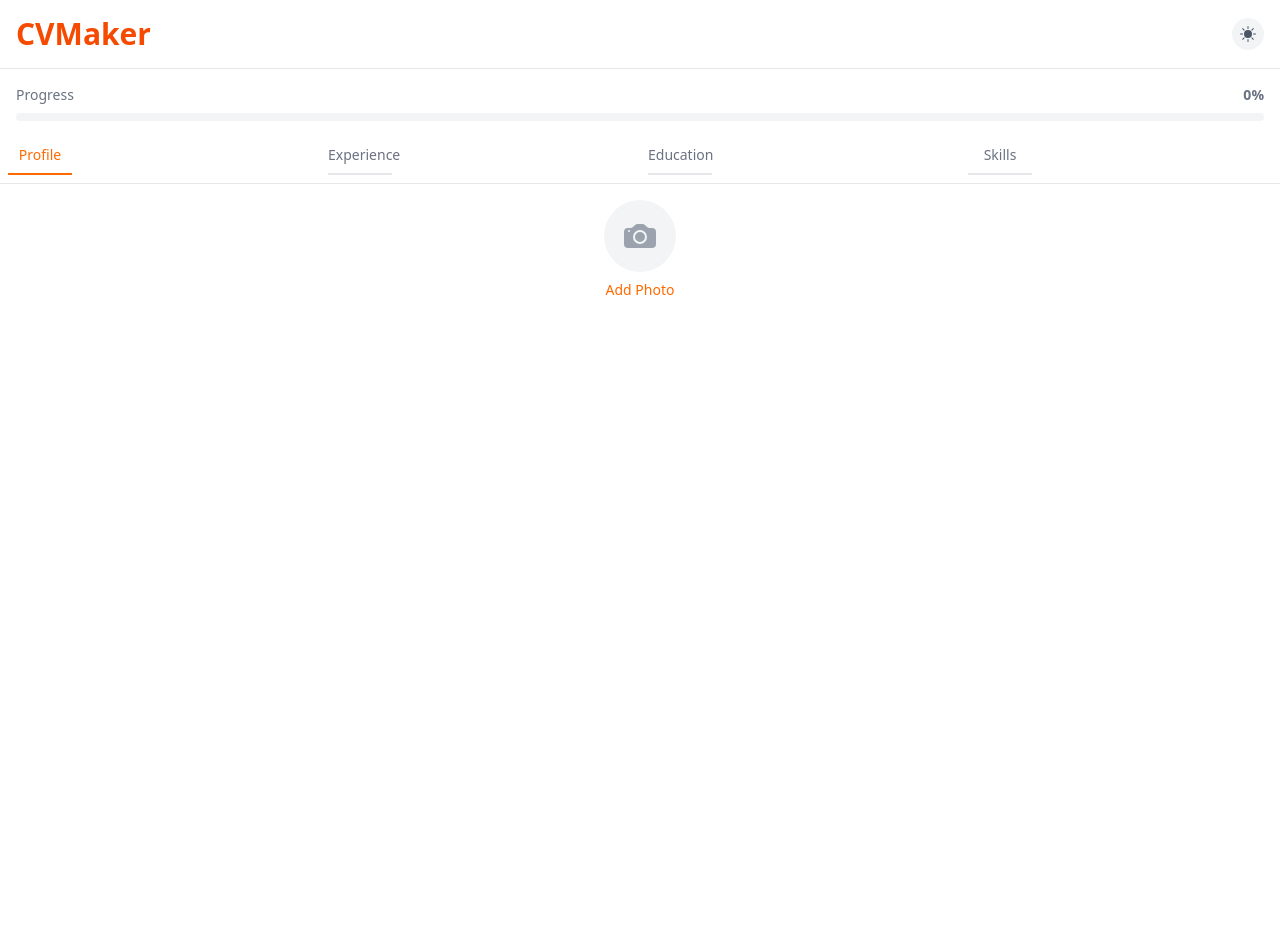
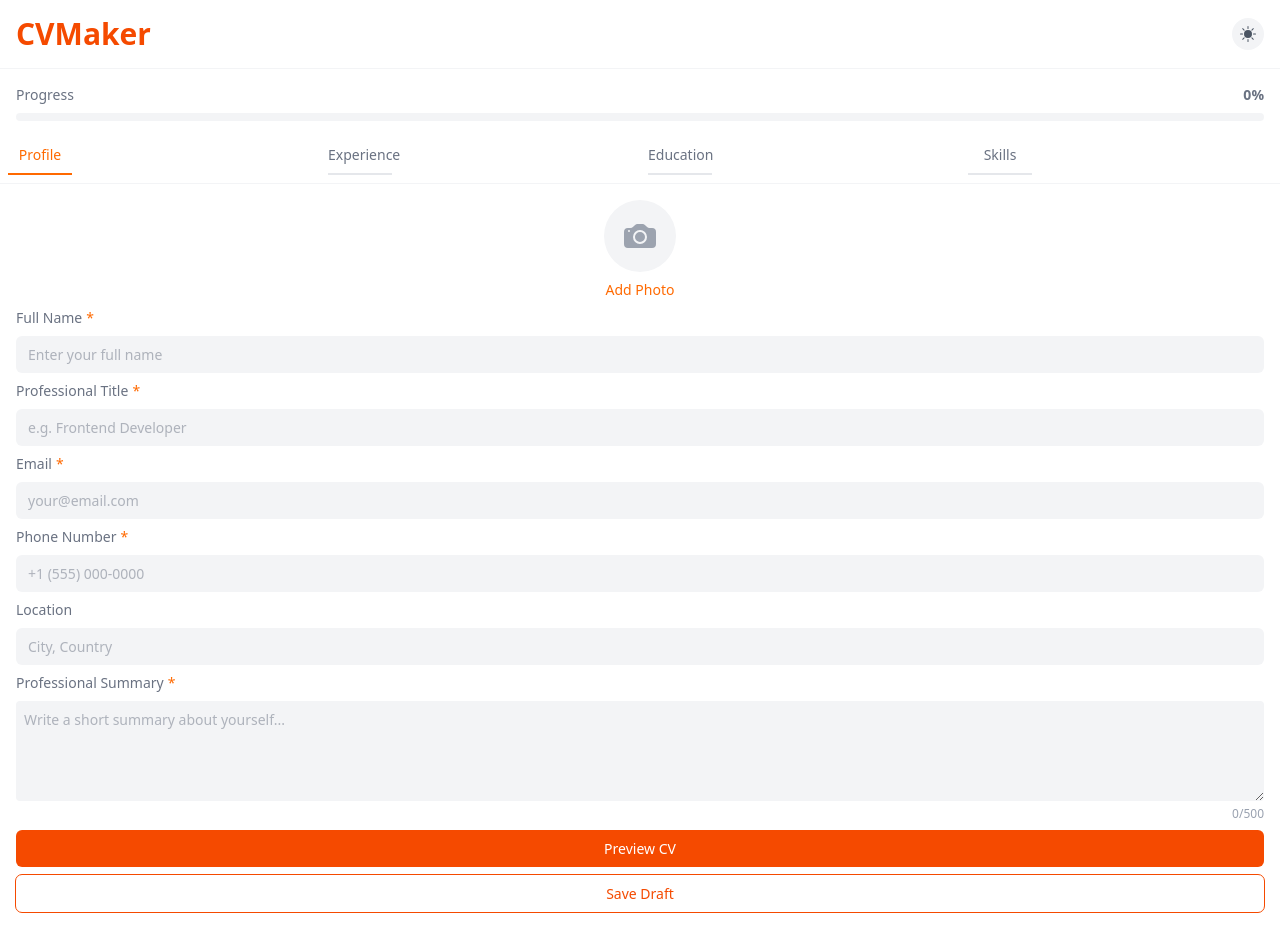
Before and after one commit to brandonleehs/CV-Builder, a React (Vite) app: page / in a window 1280 px wide. Before the commit the page ends 800 px from the top, so only its background shows below. Built offline with nearby package versions, Linux system fonts and the light colour scheme.

Commit message:
feat: update profile

```diff
--- a/src/Form.tsx
+++ b/src/Form.tsx
@@ -1,7 +1,7 @@
 import { useState } from "react";
 import ProgressBar from "./ProgressBar";
 import FormHeader from "./FormHeader";
-import Photo from "./Photo";
+import Profile from "./Profile";
 
 export type Selected = "Profile" | "Experience" | "Education" | "Skills";
 
@@ -13,8 +13,8 @@ export default function Form() {
     <>
       <ProgressBar progress={progress}></ProgressBar>
       <FormHeader {...{ selected, setSelected }}></FormHeader>
-      <hr className="mt-2 border-gray-200" />
-      <Photo></Photo>
+      <hr className="mt-2 border-gray-100" />
+      <Profile></Profile>
     </>
   );
 }
--- a/src/Home.tsx
+++ b/src/Home.tsx
@@ -8,7 +8,7 @@ export default function Home() {
         <p className="text-3xl font-semibold text-orange-600">CVMaker</p>
         <ToggleButton></ToggleButton>
       </section>
-      <hr className="border-gray-200" />
+      <hr className="border-gray-100" />
       <Form></Form>
     </div>
   );
--- a/src/Photo.tsx
+++ b/src/Photo.tsx
@@ -1,13 +1,33 @@
-import { useState } from "react";
+import { useEffect, useRef, useState } from "react";
 
 export default function Photo() {
-  const [preview, setPreview] = useState();
-  const handleClick = () => {};
-  const uploadImage = () => {};
+  const [preview, setPreview] = useState("");
+  const fileInputRef = useRef<HTMLInputElement>(null);
+  const handleClick = () => {
+    if (fileInputRef.current) {
+      fileInputRef.current.click();
+    } else {
+      throw new Error("fileInputRef is null!");
+    }
+  };
+  const uploadImage = (e: React.ChangeEvent<HTMLInputElement>) => {
+    if (e.target && e.target.files) {
+      const file = e.target.files[0];
+      const objectUrl = URL.createObjectURL(file);
+      setPreview(objectUrl);
+    }
+  };
+  useEffect(() => () => URL.revokeObjectURL(preview), [preview]);
 
   return (
-    <section className="grid place-items-center gap-2 p-4">
-      <input type="file" accept="image/*" className="hidden" />
+    <section className="grid place-items-center gap-2">
+      <input
+        type="file"
+        accept="image/*"
+        ref={fileInputRef}
+        className="hidden"
+        onChange={uploadImage}
+      />
       <img
         src={
           preview
--- a/src/Profile.tsx
+++ b/src/Profile.tsx
@@ -1 +1,110 @@
-export default function Profile() {}
+import { useState } from "react";
+import Photo from "./Photo";
+export default function Profile() {
+  const [summary, setSummary] = useState("");
+  const inputStyle =
+    "placeholder:font-gray-600 rounded-md border-0 bg-gray-100 px-3 py-2 focus:outline-2 focus:outline-gray-400";
+  return (
+    <section className="[&_label]:font-gray-900 grid gap-2 p-4 text-[0.875rem] [&_label]:text-sm">
+      <Photo />
+      <div className="grid gap-2">
+        <label
+          className="after:ml-1 after:text-orange-500 after:content-['*']"
+          htmlFor="name"
+        >
+          Full Name
+        </label>
+        <input
+          required
+          type="text"
+          id="name"
+          placeholder="Enter your full name"
+          className={inputStyle}
+        />
+      </div>
+      <div className="grid gap-2">
+        <label
+          className="after:ml-1 after:text-orange-500 after:content-['*']"
+          htmlFor="title"
+        >
+          Professional Title
+        </label>
+        <input
+          required
+          type="text"
+          id="title"
+          placeholder="e.g. Frontend Developer"
+          className={inputStyle}
+        />
+      </div>
+      <div className="grid gap-2">
+        <label
+          htmlFor="email"
+          className="after:ml-1 after:text-orange-500 after:content-['*']"
+        >
+          Email
+        </label>
+        <input
+          type="email"
+          id="email"
+          required
+          placeholder="your@email.com"
+          className={inputStyle}
+        />
+      </div>
+      <div className="grid gap-2">
+        <label
+          htmlFor="tel"
+          className="after:ml-1 after:text-orange-500 after:content-['*']"
+        >
+          Phone Number
+        </label>
+        <input
+          type="tel"
+          id="tel"
+          required
+          placeholder="+1 (555) 000-0000"
+          className={inputStyle}
+        />
+      </div>
+      <div className="grid gap-2">
+        <label htmlFor="location">Location</label>
+        <input
+          type="text"
+          id="location"
+          placeholder="City, Country"
+          className={inputStyle}
+        />
+      </div>
+      <div className="grid gap-2">
+        <label
+          htmlFor="summary"
+          className="after:ml-1 after:text-orange-500 after:content-['*']"
+        >
+          Professional Summary
+        </label>
+        <div>
+          <textarea
+            required
+            name="summary"
+            id="summary"
+            placeholder="Write a short summary about yourself..."
+            className="w-full rounded-sm bg-gray-100 p-2 outline-0 focus:outline-2 focus:outline-gray-400"
+            rows={4}
+            maxLength={500}
+            onChange={(e) => setSummary(e.target.value)}
+          ></textarea>
+          <p className="text-end text-xs text-gray-400">{summary.length}/500</p>
+        </div>
+      </div>
+      <button className="cursor-pointer rounded-md bg-orange-600 p-2 text-white transition hover:bg-orange-700 active:bg-orange-800">
+        Preview CV
+      </button>
+      <input
+        value="Save Draft"
+        type="submit"
+        className="cursor-pointer rounded-md p-2 text-orange-600 outline-1 outline-orange-600 transition hover:bg-orange-600 hover:text-white active:bg-orange-700 active:text-white"
+      />
+    </section>
+  );
+}
```
